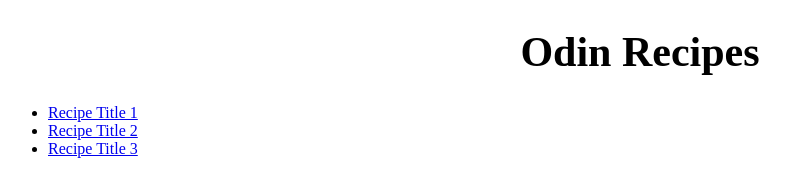
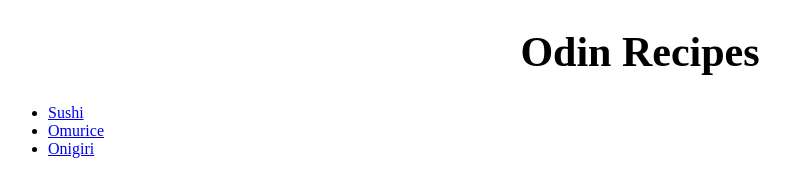
Before and after one commit to vdmshdrn/odin-recipes, a plain HTML site: page index.html in a window 1280 px wide. Shown: the whole page, without its empty margins (0-790 px from the left). Drawn offline with Linux system fonts and the light colour scheme.

Commit message:
Wrapped list in a conteiner class

```diff
--- a/index.html
+++ b/index.html
@@ -1,5 +1,6 @@
 <!DOCTYPE html>
 <html lang="en">
+
 <head>
   <meta charset="UTF-8">
   <meta http-equiv="X-UA-Compatible" content="IE=edge">
@@ -7,12 +8,16 @@
   <link rel="stylesheet" href="style.css">
   <title>Document</title>
 </head>
+
 <body>
   <h1>Odin Recipes</h1>
+  <div class="container">
     <ul>
-    <li><a href="recipes/sushi.html">Recipe Title 1</a></li>
-    <li><a href="recipes/omurice.html">Recipe Title 2</a></li>
-    <li><a href="recipes/onigiri.html">Recipe Title 3</a></li>
+      <li><a href="recipes/sushi.html">Sushi</a></li>
+      <li><a href="recipes/omurice.html">Omurice</a></li>
+      <li><a href="recipes/onigiri.html">Onigiri</a></li>
     </ul>
+  </div>
 </body>
+
 </html>
```
Lines whose indentation alone changed are shown as unchanged.
